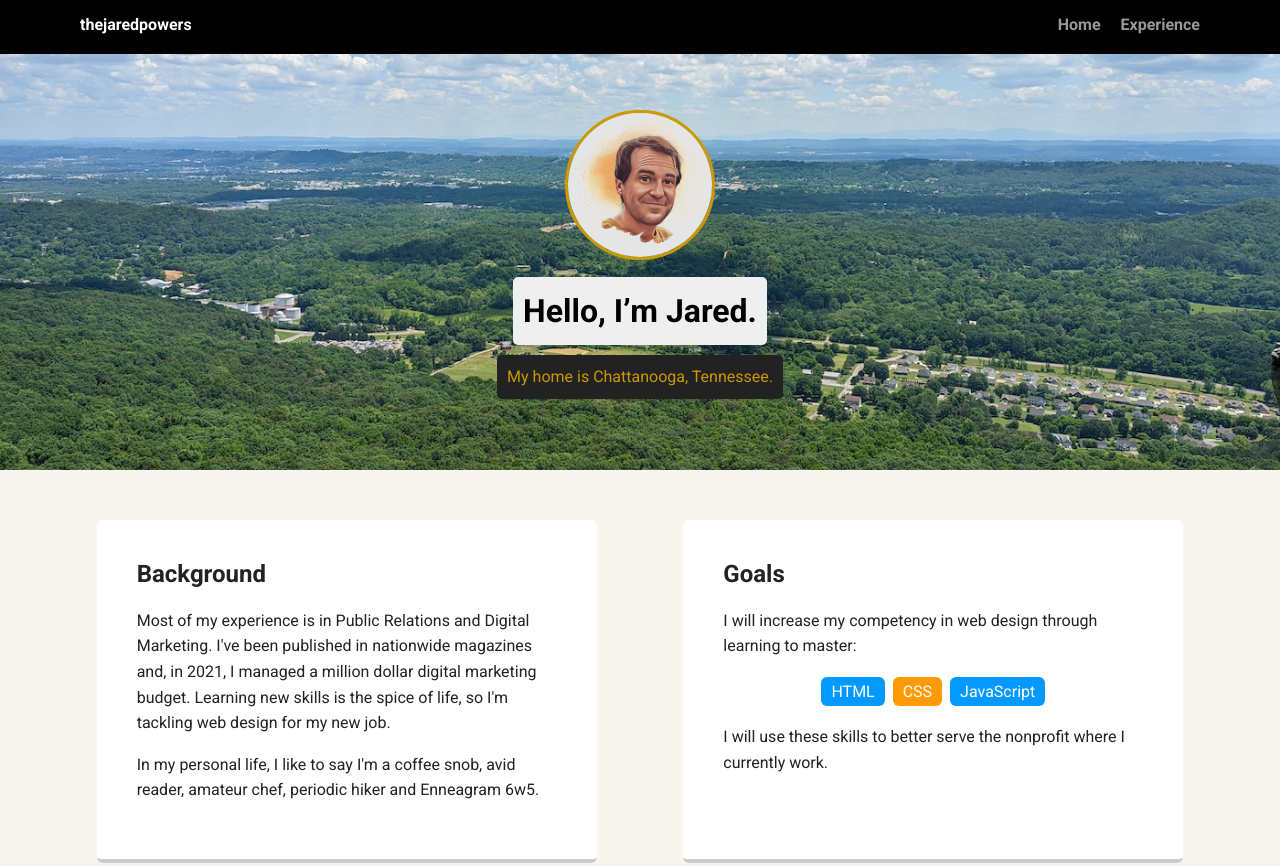
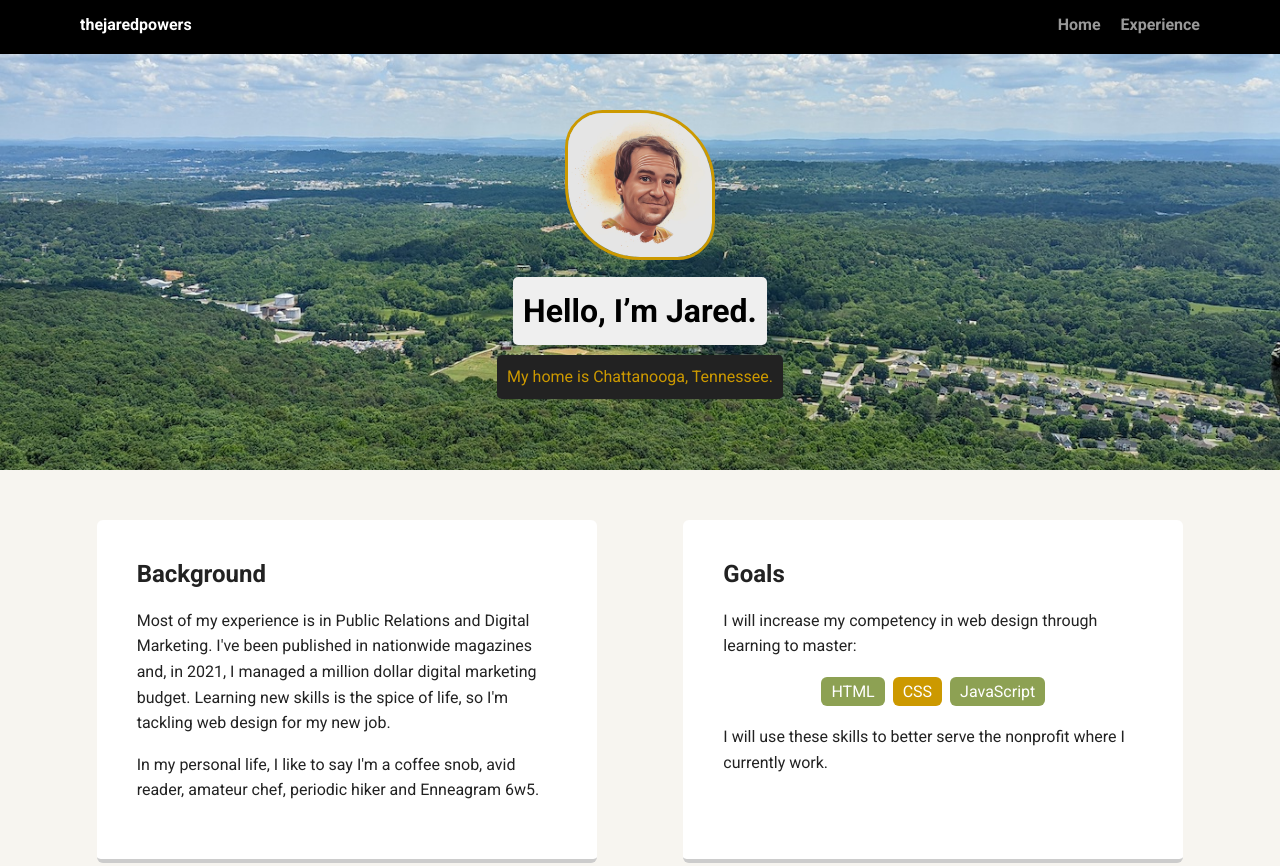
Before and after one commit to thejaredpowers/techdegree-project-1, a plain HTML site: page index.html in a window 1280 px wide. Shown: the top 866 px of the page. Drawn offline with Linux system fonts and the light colour scheme; a web font is replaced by a local one.

Commit message:
updated styles.css

```diff
--- a/styles.css
+++ b/styles.css
@@ -69,7 +69,7 @@ header .profile-image {
   margin-top: 50px;
   width: 150px;
   height: 150px;
-  border-radius: 50%;
+  border-radius: 25% 50%;
   border: 3px solid #cc9900;
   transition: all .5s;
 }
@@ -99,7 +99,7 @@ header .profile-image:hover {
   transition: all .5s;
 }
 .card:hover {
-  border-color: #ff99ff;
+  border-color: #cc9900;
 }
 
 ul.skills {
@@ -110,14 +110,14 @@ ul.skills {
 .skills li {
   border-radius: 6px;
   display: inline-block;
-  background: #ff9904;
+  background: #cc9900;
   color: white;
   padding: 5px 10px;
   margin: 2px;
 }
 
 .skills li:nth-child(odd) {
-  background: #0399ff;
+  background: #8DA153;
 }
 
 footer {
```
